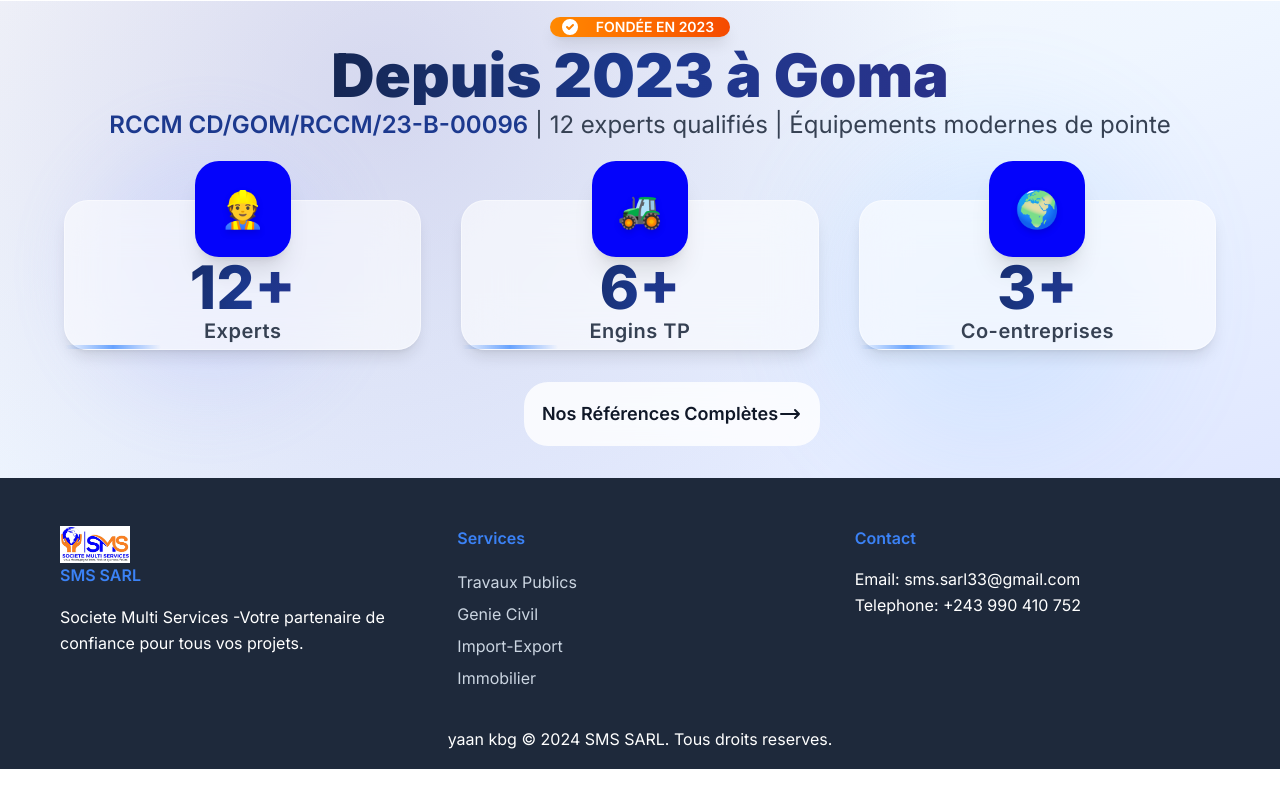
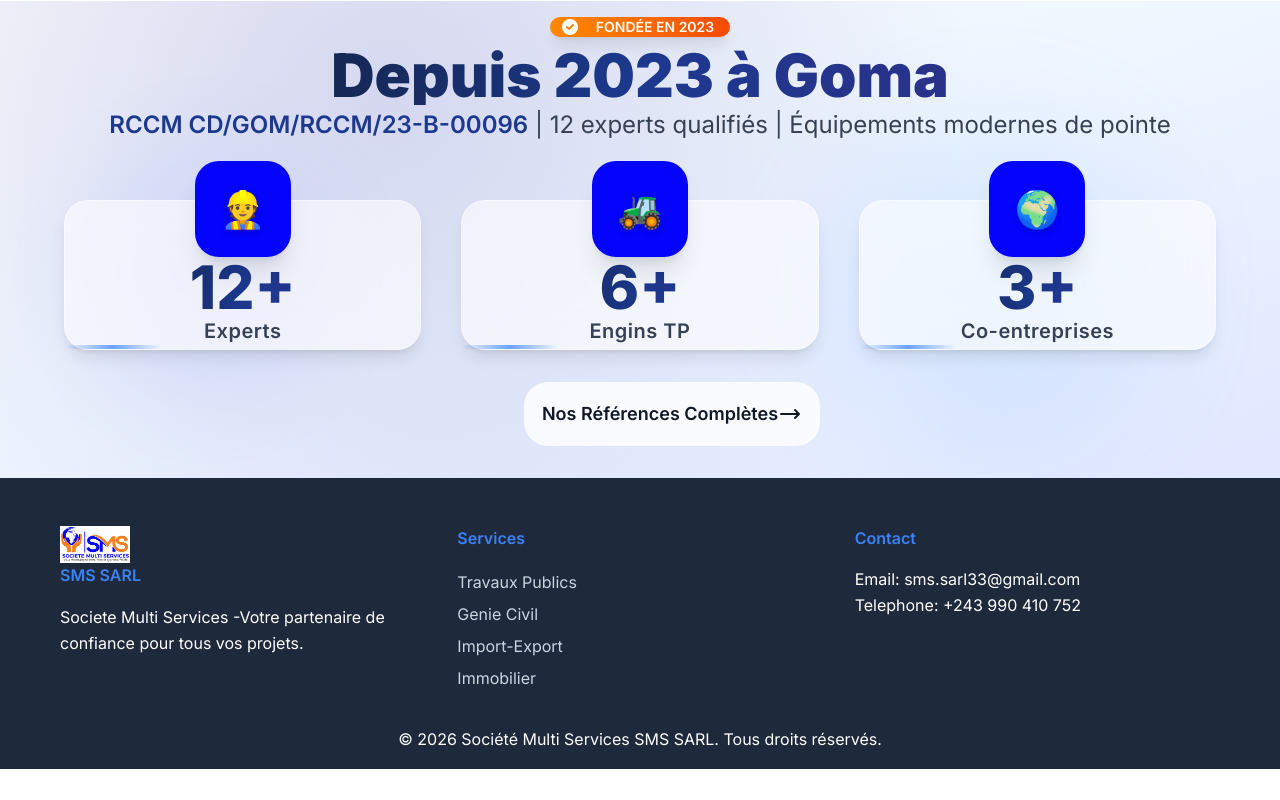
Before and after one commit to yankbg/SMS, a React (Vite) app: page / in a window 1280 px wide. Shown: the part 1643-2443 px from the top of the page. Built offline with nearby package versions, Linux system fonts and the light colour scheme.

Commit message:
Update footer copyright year and company name in Footer.jsx

```diff
--- a/src/component/Footer.jsx
+++ b/src/component/Footer.jsx
@@ -31,7 +31,7 @@ export default function Footer() {
                     </div>
                 </div>
                 <div className="footer-bottom flex justify-center" data-aos="fade-up" data-aos-delay="0">
-                    <p>yaan kbg &copy; 2024 SMS SARL. Tous droits reserves.</p>
+                    <p>&copy; 2026 Société Multi Services SMS SARL. Tous droits réservés.</p>
                 </div>
             </div>
         </footer>
```
